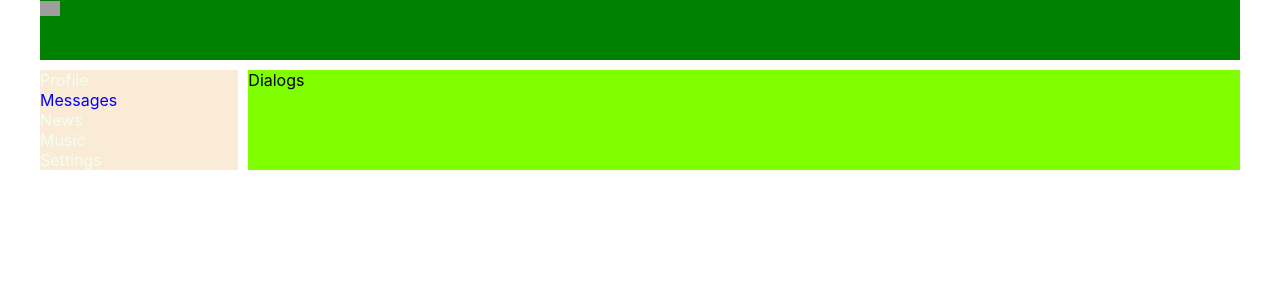
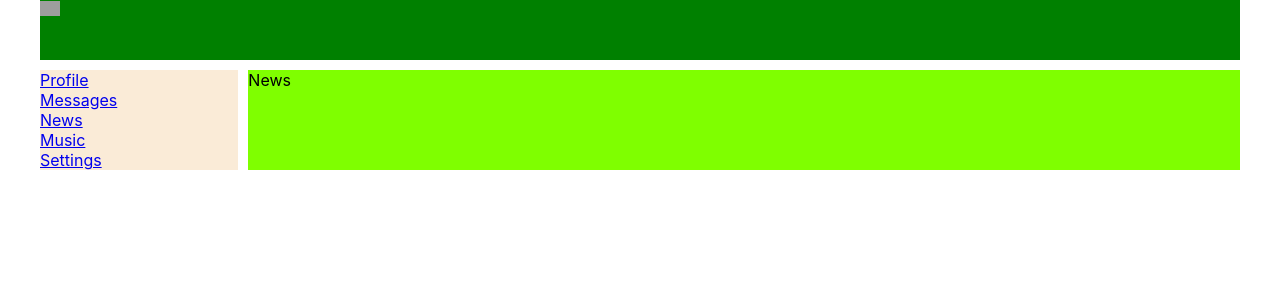
Before and after one commit to nickrubashnyi/react-uno, a React (Create React App) app: page /news in a window 1280 px wide. Shown: the top 300 px of the page. Built offline with nearby package versions, Linux system fonts and the light colour scheme; grey boxes are pictures that could not be loaded.

Commit message:
19.Route

```diff
--- a/package.json
+++ b/package.json
@@ -8,6 +8,7 @@
     "@testing-library/user-event": "^12.6.0",
     "react": "^17.0.1",
     "react-dom": "^17.0.1",
+    "react-router-dom": "^5.2.0",
     "react-scripts": "4.0.1",
     "web-vitals": "^0.2.4"
   },
--- a/src/App.js
+++ b/src/App.js
@@ -5,17 +5,26 @@ import Header from "./components/Header/Header";
 import Navbar from "./components/Navbar/Navbar";
 import Profile from "./components/Profile/Profile";
 import Dialogs from "./components/Dialogs/Dialogs";
+import News from "./components/News/News";
+import Music from "./components/Music/Music";
+import Settings from "./components/Settings/Settings";
+import {BrowserRouter, Route} from "react-router-dom"
 
 const App = () => {
     return (
-        <div className='app-wrapper'>
-            <Header/>
-            <Navbar/>
-            <div className='app-wrapper-content'>
-                <Dialogs />
+        <BrowserRouter>
+            <div className='app-wrapper'>
+                <Header/>
+                <Navbar/>
+                <div className='app-wrapper-content'>
+                    <Route path="/profile" component={Profile}/>
+                    <Route path="/dialogs" component={Dialogs}/>
+                    <Route path="/news" component={News}/>
+                    <Route path="/music" component={Music}/>
+                    <Route path="/settings" component={Settings}/>
+                </div>
             </div>
-            {/*<Profile/>*/}
-        </div>
+        </BrowserRouter>
     );
 }
 
--- a/src/components/Dialogs/Dialogs.jsx
+++ b/src/components/Dialogs/Dialogs.jsx
@@ -5,7 +5,7 @@ import s from './Dialogs.module.css';
 const Dialogs = (props) => {
     return (
         <div>
-            Dialogs
+            Messageeeeeee
         </div>
     )
 }
--- /dev/null
+++ b/src/components/Music/Music.jsx
@@ -0,0 +1,14 @@
+import React from "react";
+import s from './Music.module.css';
+
+
+const Music = (props) => {
+    return (
+        <div>
+           Music
+
+        </div>
+    )
+}
+
+export default Music;
--- a/src/components/Navbar/Navbar.jsx
+++ b/src/components/Navbar/Navbar.jsx
@@ -6,19 +6,19 @@ const Navbar = () => {
     return (
         <nav className={s.nav}>
             <div className={s.item}>
-                <a>Profile</a>
+                <a href="/profile">Profile</a>
             </div>
             <div className={`${s.item} ${s.active}`}>
-                <a>Messages</a>
+                <a href="/message">Messages</a>
             </div>
             <div className={s.item}>
-                <a>News</a>
+                <a href="/news">News</a>
             </div>
             <div className={s.item}>
-                <a>Music</a>
+                <a href="/music">Music</a>
             </div>
             <div className={s.item}>
-                <a>Settings</a>
+                <a href="settings">Settings</a>
             </div>
         </nav>
     )
--- a/src/components/Navbar/Navbar.module.css
+++ b/src/components/Navbar/Navbar.module.css
@@ -8,5 +8,5 @@
 }
 
 .item.active {
-    color: blue;
+
 }
--- /dev/null
+++ b/src/components/News/News.jsx
@@ -0,0 +1,13 @@
+import React from "react";
+import s from './News.module.css';
+
+
+const News = (props) => {
+    return (
+        <div>
+            News
+        </div>
+    )
+}
+
+export default News;
--- /dev/null
+++ b/src/components/Settings/Settings.jsx
@@ -0,0 +1,13 @@
+import React from "react";
+import s from './Settings.module.css';
+
+
+const Settings = (props) => {
+    return (
+        <div>
+            settings
+        </div>
+    )
+}
+
+export default Settings;
```
Also changed, not shown: src/components/Music/Music.module.css (added), src/components/News/News.module.css (added), src/components/Settings/Settings.module.css (added), 2 other files (tests, documents, lock files or other folders).
